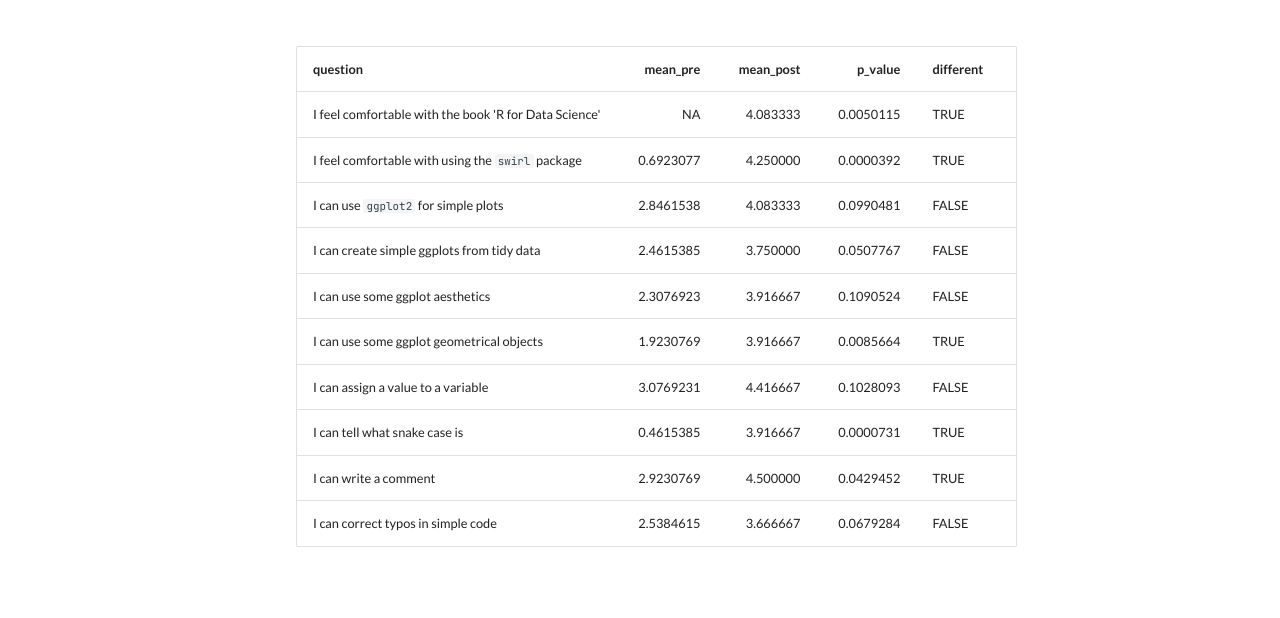
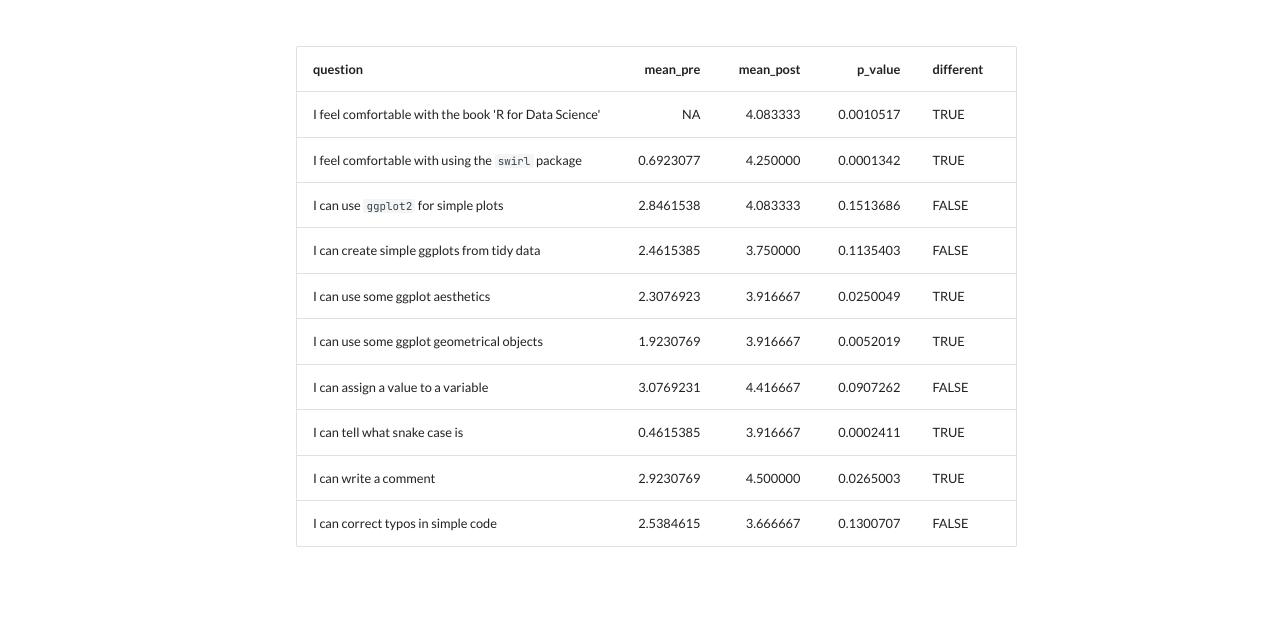
Before and after one commit to richelbilderbeek/intro_r_course, an MkDocs documentation site: the page built from docs/evaluations/20250404/stats.md, in a window 1280 px wide. Shown: the part 182-800 px from the top of the page. Built offline with MkDocs 1.6.1 and Material for MkDocs 9.7.7, drawn with Linux system fonts in a browser that asks for light colours; comment, search, counter and statistics services are not loaded.

Commit message:
Use Mann-Whitney U test, instead of Kolmogorov Smirnoff test

```diff
--- a/docs/evaluations/20250404/stats.md
+++ b/docs/evaluations/20250404/stats.md
@@ -1,12 +1,12 @@
 |question                                              |  mean_pre| mean_post|   p_value|different |
 |:-----------------------------------------------------|---------:|---------:|---------:|:---------|
-|I feel comfortable with the book 'R for Data Science' |        NA|  4.083333| 0.0050115|TRUE      |
-|I feel comfortable with using the `swirl` package     | 0.6923077|  4.250000| 0.0000392|TRUE      |
-|I can use `ggplot2` for simple plots                  | 2.8461538|  4.083333| 0.0990481|FALSE     |
-|I can create simple ggplots from tidy data            | 2.4615385|  3.750000| 0.0507767|FALSE     |
-|I can use some ggplot aesthetics                      | 2.3076923|  3.916667| 0.1090524|FALSE     |
-|I can use some ggplot geometrical objects             | 1.9230769|  3.916667| 0.0085664|TRUE      |
-|I can assign a value to a variable                    | 3.0769231|  4.416667| 0.1028093|FALSE     |
-|I can tell what snake case is                         | 0.4615385|  3.916667| 0.0000731|TRUE      |
-|I can write a comment                                 | 2.9230769|  4.500000| 0.0429452|TRUE      |
-|I can correct typos in simple code                    | 2.5384615|  3.666667| 0.0679284|FALSE     |
+|I feel comfortable with the book 'R for Data Science' |        NA|  4.083333| 0.0010517|TRUE      |
+|I feel comfortable with using the `swirl` package     | 0.6923077|  4.250000| 0.0001342|TRUE      |
+|I can use `ggplot2` for simple plots                  | 2.8461538|  4.083333| 0.1513686|FALSE     |
+|I can create simple ggplots from tidy data            | 2.4615385|  3.750000| 0.1135403|FALSE     |
+|I can use some ggplot aesthetics                      | 2.3076923|  3.916667| 0.0250049|TRUE      |
+|I can use some ggplot geometrical objects             | 1.9230769|  3.916667| 0.0052019|TRUE      |
+|I can assign a value to a variable                    | 3.0769231|  4.416667| 0.0907262|FALSE     |
+|I can tell what snake case is                         | 0.4615385|  3.916667| 0.0002411|TRUE      |
+|I can write a comment                                 | 2.9230769|  4.500000| 0.0265003|TRUE      |
+|I can correct typos in simple code                    | 2.5384615|  3.666667| 0.1300707|FALSE     |
```
Also changed, not shown: docs/evaluations/20250404/all_confidences.png, 1 other file.
